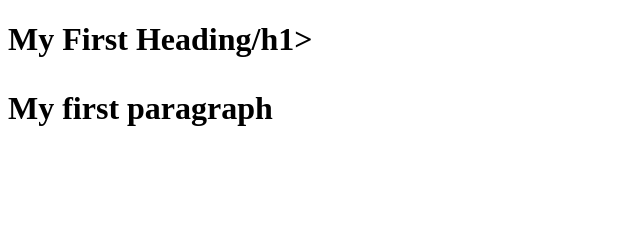
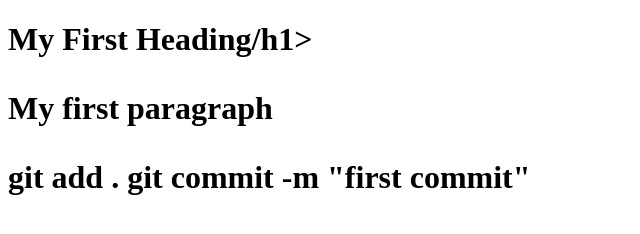
Before and after one commit to cmittya/cmittiti, a website: page index.html in a window 1280 px wide. Shown: the whole page, without its empty margins (0-640 px from the left). Drawn offline with Linux system fonts and the light colour scheme.

Commit message:
my first commit

```diff
--- a/index.html
+++ b/index.html
@@ -8,3 +8,5 @@
         <p>My first paragraph</p>
     </body>
 </html>
+git add .
+git commit -m "first commit"
```
